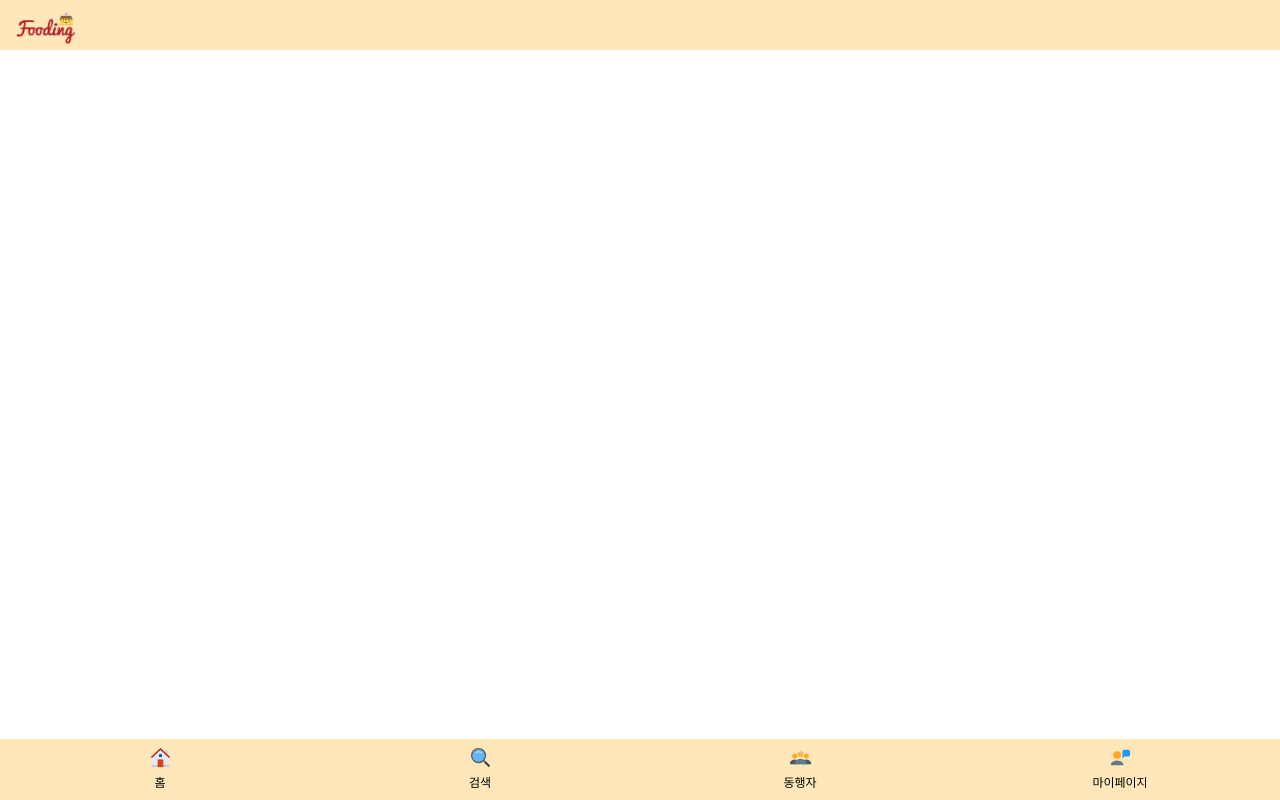
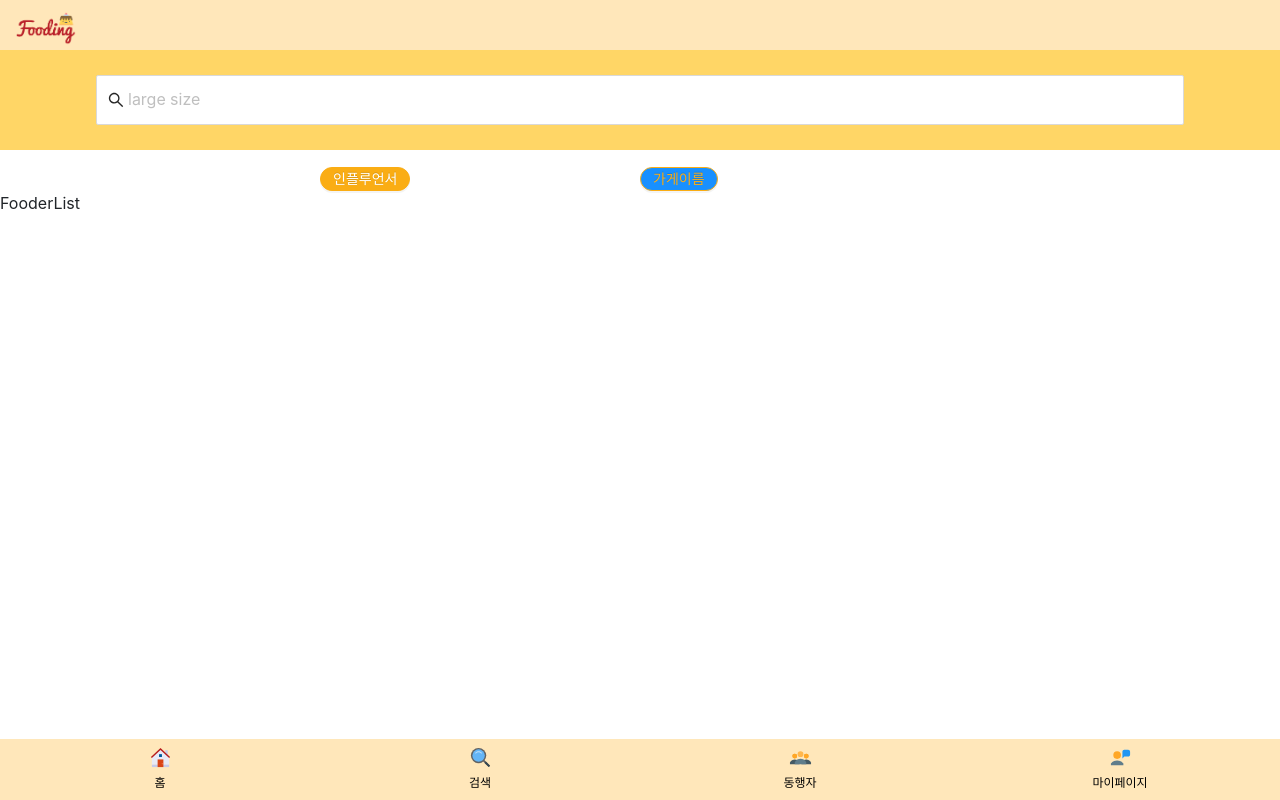
Before and after one commit to seaw7777/Fooding, a React (Create React App) app in the folder client/: page /search in a window 1280 px wide. Built offline with nearby package versions, Linux system fonts and the light colour scheme; sample sign-in values are in the browser's storage.

Commit message:
S04P23D107-51 feat: add searchPage

```diff
--- a/client/src/App.js
+++ b/client/src/App.js
@@ -14,6 +14,7 @@ import NavBarPage from './components/views/NavBar/NavBarPage';
 import UserUpdatePage from './components/views/UserUpdatePage/UserUpdatePage';
 import StoreDetailPage from './components/views/StoreDetailPage/StoreDetailPage';
 import AccompanyPage from './components/views/AccompanyPage/AccompanyPage';
+import SearchPage from './components/views/SearchPage/SearchPage';
 
 function App() {
   return (
@@ -49,6 +50,7 @@ function App() {
             path="/accompany"
             component={Auth(AccompanyPage, true)}
           />
+          <Route exact path="/search" component={Auth(SearchPage, true)} />
         </div>
         <Footer />
       </BrowserRouter>
--- a/client/src/components/views/Footer/Footer.js
+++ b/client/src/components/views/Footer/Footer.js
@@ -1,5 +1,5 @@
 import React from 'react';
-import { NavLink } from 'react-router-dom';
+import { Link, NavLink } from 'react-router-dom';
 import { Row, Col } from 'antd';
 import {
   FcHome,
@@ -38,6 +38,7 @@ function Footer() {
             </NavLink>
           </Col>
           <Col span={6}>
+            <Link to="/search" activeStyle={activeStyle}>
               <a href="" style={{ stextDecoration: 'none' }}>
                 <FcSearch />
                 <p
@@ -50,6 +51,7 @@ function Footer() {
                   검색
                 </p>
               </a>
+            </Link>
           </Col>
           <Col span={6}>
             <NavLink to="/accompany" activeStyle={activeStyle}>
--- /dev/null
+++ b/client/src/components/views/SearchPage/SearchPage.js
@@ -0,0 +1,97 @@
+import React, { useState } from 'react';
+import { Row, Col, Input, Button } from 'antd';
+import { SearchOutlined } from '@ant-design/icons';
+import { Tabs, Tab, Nav } from 'react-bootstrap';
+import FooderList from './Sections/FooderList';
+import StoreList from './Sections/StoreList';
+
+function SearchPage() {
+  const [showFooderPage, setshowFooderPage] = useState(true);
+  const [showStoreCardPage, setshowStoreCardPage] = useState(false);
+  const [FooderButtonStyle, setFooderButtonStyle] = useState({
+    backgroundColor: '#faad14',
+    borderColor: '#faad14',
+  });
+  const [StoreListButtonStyle, setStoreListButtonStyle] = useState({
+    color: '#faad14',
+    borderColor: '#faad14',
+  });
+
+  const showFooderPageButton = () => {
+    setshowFooderPage(true);
+    setshowStoreCardPage(false);
+    setFooderButtonStyle({
+      backgroundColor: '#faad14',
+      borderColor: '#faad14',
+    });
+    setStoreListButtonStyle({
+      color: '#faad14',
+      borderColor: '#faad14',
+      backgroundColor: 'white',
+    });
+  };
+
+  const showStoreCardPageButton = () => {
+    setshowFooderPage(false);
+    setshowStoreCardPage(true);
+    setFooderButtonStyle({
+      color: '#faad14',
+      borderColor: '#faad14',
+      backgroundColor: 'white',
+    });
+    setStoreListButtonStyle({
+      color: 'white',
+      backgroundColor: '#faad14',
+      borderColor: '#faad14',
+    });
+  };
+
+  return (
+    <div>
+      <div
+        style={{
+          height: '100px',
+          backgroundColor: '#ffd666',
+          display: 'flex',
+          alignItems: 'center',
+          justifyContent: 'center',
+        }}
+      >
+        <Input
+          size="large"
+          placeholder="large size"
+          style={{ height: '50px', width: '85%' }}
+          prefix={<SearchOutlined />}
+        />
+      </div>
+      <Row style={{ marginTop: '1rem' }}>
+        <Col span={6} offset={(0, 6)}>
+          <Button
+            type="primary"
+            shape="round"
+            size="small"
+            onClick={showFooderPageButton}
+            style={FooderButtonStyle}
+          >
+            인플루언서
+          </Button>
+        </Col>
+        <Col span={6} offset={(6, 0)}>
+          <Button
+            type="primary"
+            shape="round"
+            size="small"
+            onClick={showStoreCardPageButton}
+            style={StoreListButtonStyle}
+          >
+            가게이름
+          </Button>
+        </Col>
+      </Row>
+      {showFooderPage && <FooderList />}
+      {showStoreCardPage && <StoreList />}
+    </div>
+  );
+}
+
+export default SearchPage;
--- /dev/null
+++ b/client/src/components/views/SearchPage/Sections/FooderList.js
@@ -0,0 +1,7 @@
+import React from 'react';
+
+function FooderList() {
+  return <div>FooderList</div>;
+}
+
+export default FooderList;
--- /dev/null
+++ b/client/src/components/views/SearchPage/Sections/StoreList.js
@@ -0,0 +1,7 @@
+import React from 'react';
+
+function StoreList() {
+  return <div>StoreList</div>;
+}
+
+export default StoreList;
```
Also changed, not shown: 1 other file (tests, documents, lock files or other folders). Lines whose indentation alone changed are shown as unchanged.
